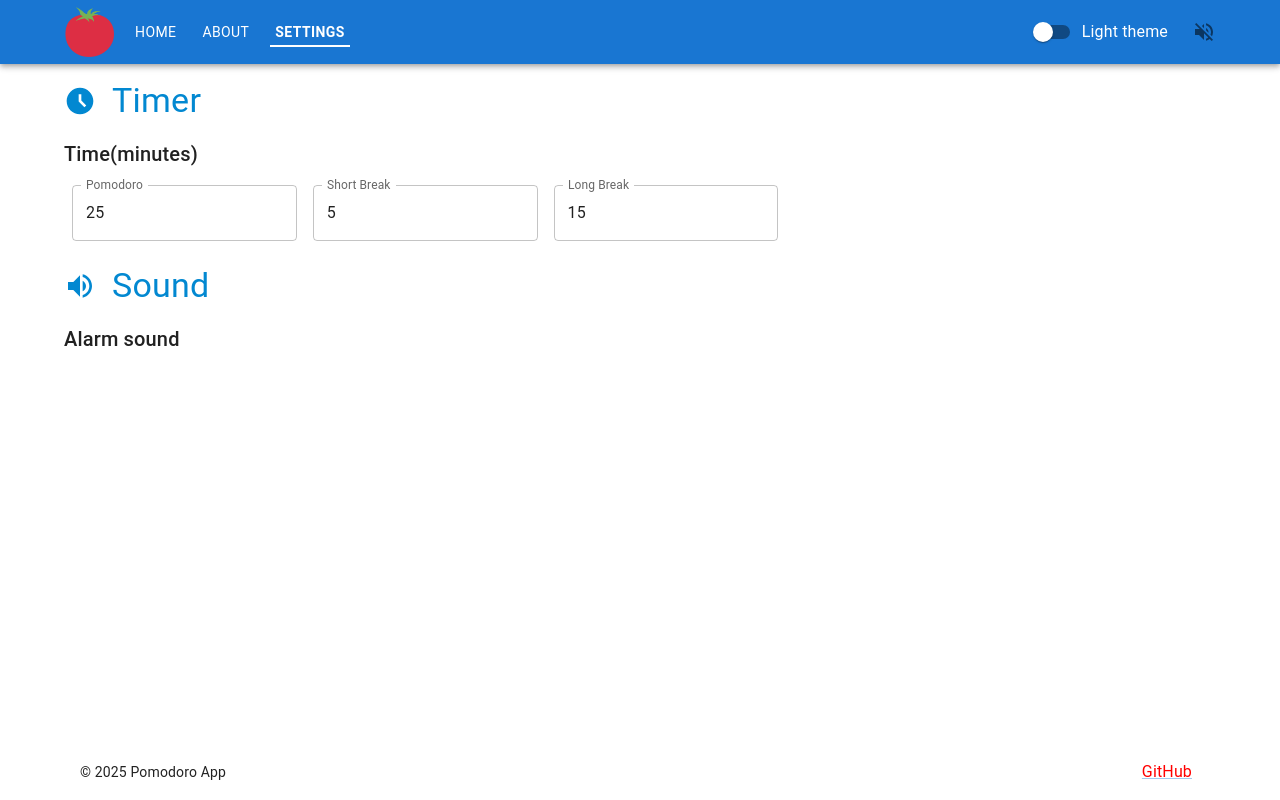
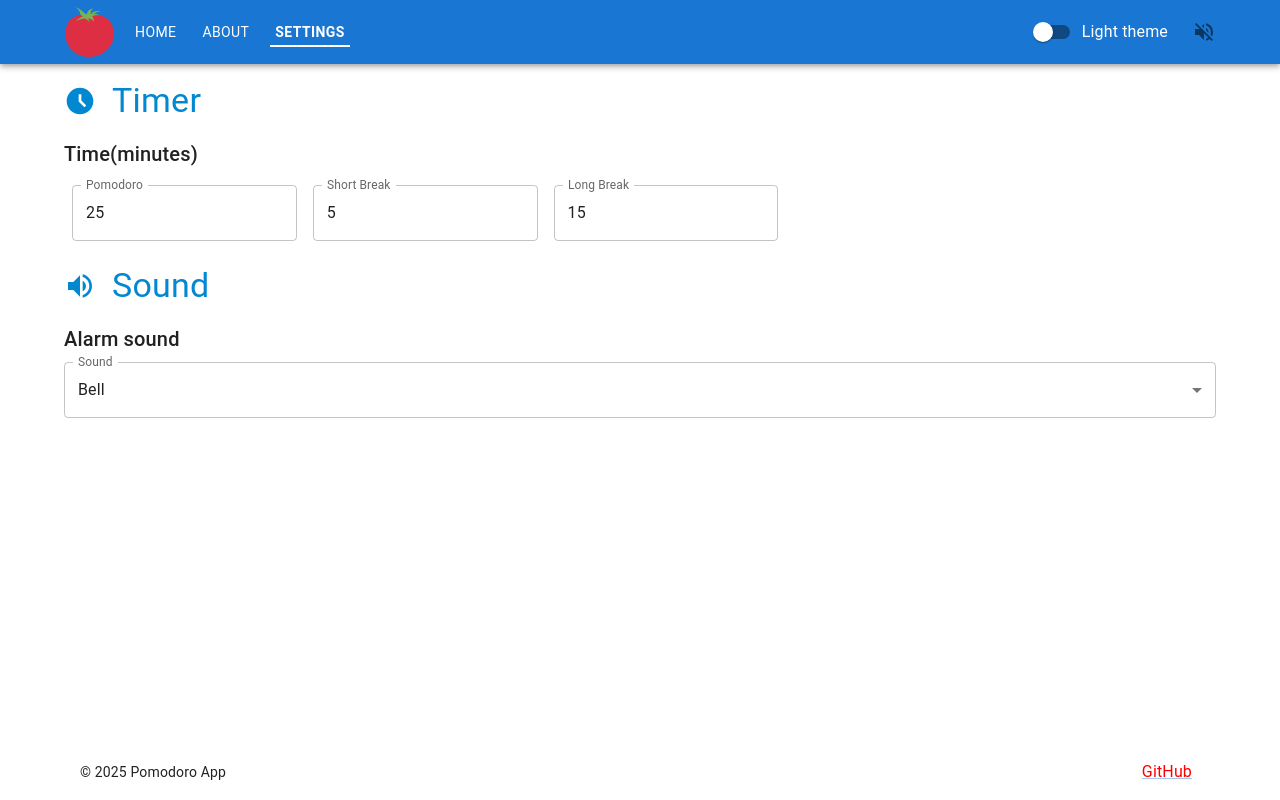
Before and after one commit to IvanovKS/pomodoro, a React (Create React App) app: page /settings in a window 1280 px wide. Built offline with nearby package versions, Linux system fonts and the light colour scheme.

Commit message:
Add SelectSound component

```diff
--- /dev/null
+++ b/src/pages/Settings/SelectSound.jsx
@@ -0,0 +1,35 @@
+import React, { useState } from 'react';
+import { Box, FormControl, InputLabel, MenuItem, Select } from '@mui/material';
+
+const sounds = [
+  { label: 'Bell', value: 'Bell.mp3' },
+  { label: 'Clock', value: 'Clock.mp3' },
+  { label: 'Future', value: 'Future.mp3' },
+  { label: 'Robot', value: 'Robot.mp3' },
+];
+
+function SelectSound() {
+  const [selectedSound, setSelectedSound] = useState(sounds[0].value);
+  const handleChange = (event) => {
+    setSelectedSound(event.target.value);
+  };
+
+  return (
+    <Box sx={{ minWidth: 50 }}>
+      <FormControl fullWidth>
+        <InputLabel id="sound-label">Sound</InputLabel>
+        <Select labelId="sound-label" value={selectedSound} label="Sound" onChange={handleChange}>
+          {sounds.map((elem, index) => {
+            return (
+              <MenuItem key={index} value={elem.value}>
+                {elem.label}
+              </MenuItem>
+            );
+          })}
+        </Select>
+      </FormControl>
+    </Box>
+  );
+}
+
+export default SelectSound;
--- a/src/pages/Settings/Settings.jsx
+++ b/src/pages/Settings/Settings.jsx
@@ -3,6 +3,7 @@ import { Box, Container, Typography } from '@mui/material';
 import AccessTimeFilledIcon from '@mui/icons-material/AccessTimeFilled';
 import VolumeUpIcon from '@mui/icons-material/VolumeUp';
 import TimerInputs from './TimerInputs';
+import SelectSound from './SelectSound';
 
 function Settings() {
   return (
@@ -62,6 +63,7 @@ function Settings() {
       <Typography variant="h6" gutterBottom>
         Alarm sound
       </Typography>
+      <SelectSound />
     </Container>
   );
 }
```
